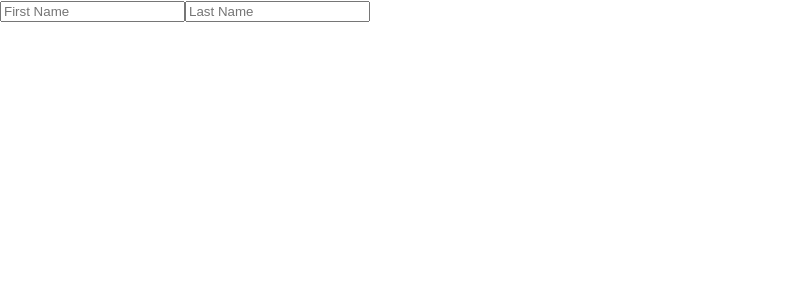
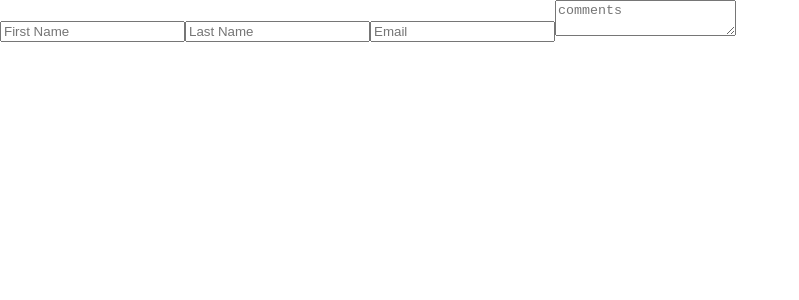
Before and after one commit to osamayounus786/my-app, a React (Create React App) app: page / in a window 1280 px wide. Shown: the top 300 px of the page, without its empty margins (0-799 px from the left). Built offline with nearby package versions, Linux system fonts and the light colour scheme.

Commit message:
form almost comp

```diff
--- a/src/App.jsx
+++ b/src/App.jsx
@@ -494,24 +494,51 @@
 //from
 import { useState } from "react";
 function Form(){
-  const[fristName, setFirstName] = useState("")
-  const[lastName, setLastName] = useState("")
+
+  const[formData, setFormData] = useState({
+    firstName: "",
+    lastName: "",
+    email: "",
+    textArea: ""
+  })
+
+  console.log(formData)
 
 
-  console.log(fristName, lastName)
-
-  function handleClickFirstName(event){
-    setFirstName(event.target.value);
-  }
-  function handleClickLastName(event){
-    setLastName(event.target.value);
+  function handleClick(event){
+      setFormData(prevFormData => {
+        return {
+          ...prevFormData,
+          [event.target.name]: event.target.value
+        }
+      })
   }
   return(
     <form>
       <input type="text" placeholder="First Name"
-      onChange = {handleClickFirstName}/>
+      name="firstName"
+      onChange = {handleClick}
+      value={formData.firstName}
+      />
+
       <input type="text" placeholder="Last Name"
-      onChange = {handleClickLastName}/>
+      name="lastName"
+      onChange = {handleClick}
+      value={formData.lastName}
+      />
+
+      <input type="email" placeholder="Email"
+      name="email"
+      onChange = {handleClick}
+      value={formData.email}
+      />
+
+      <textarea
+       onChange = {handleClick}
+       name="textArea"
+       value={formData.textArea}
+       placeholder="comments"
+       />
 
 
     </form>
```
